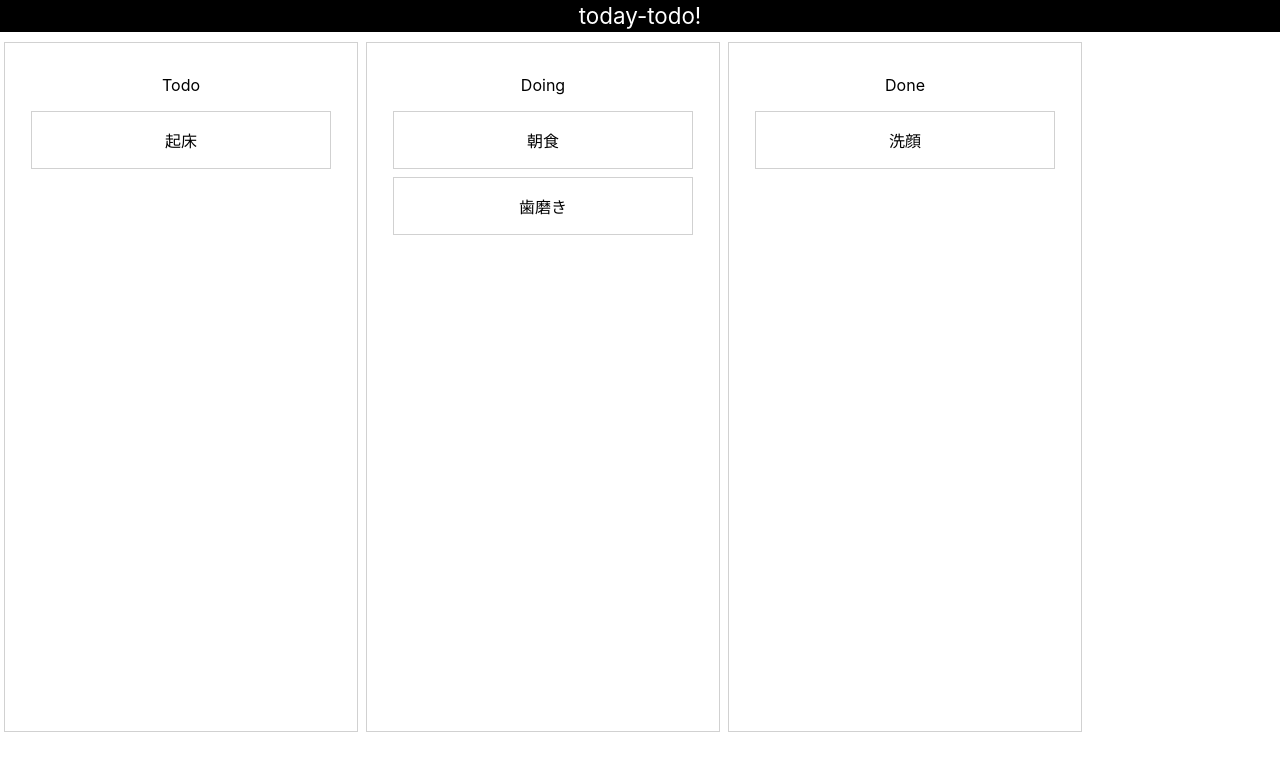
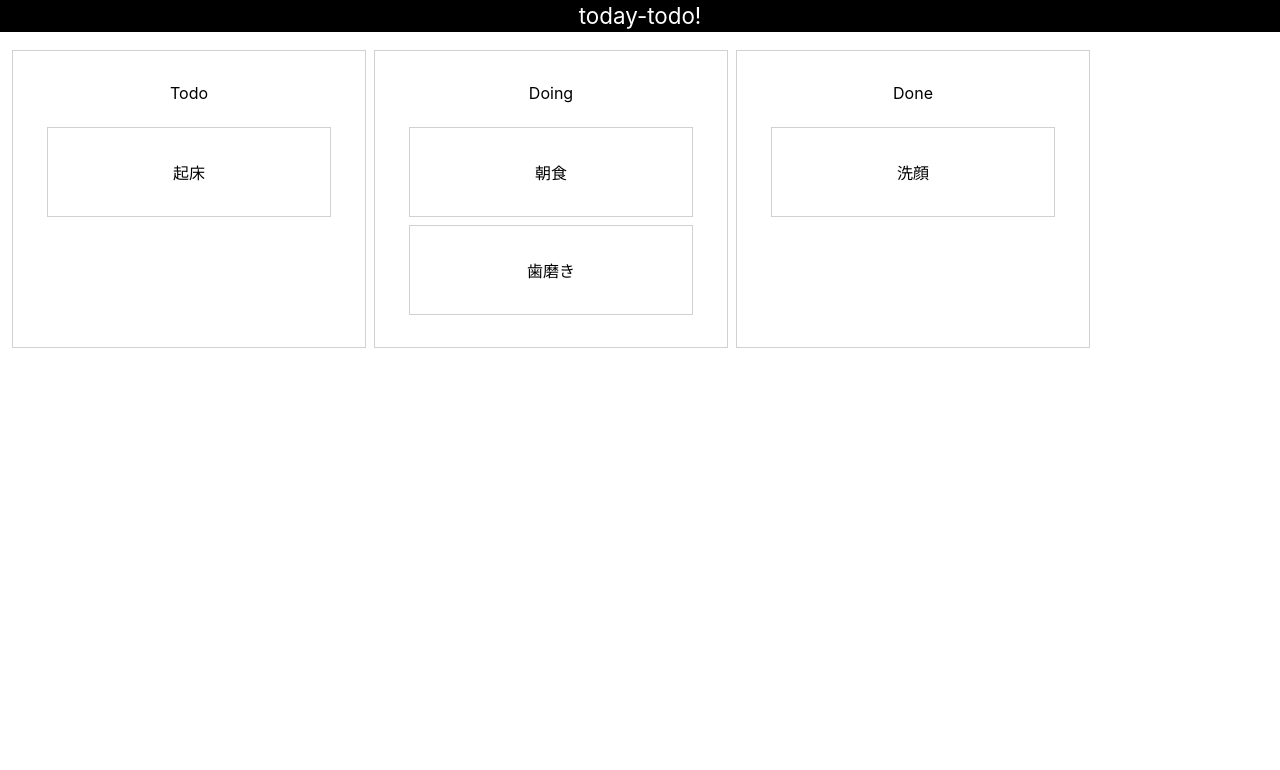
Before and after one commit to daichi1991/today-todo, a React (Create React App) app in the folder fronted/: page / in a window 1280 px wide. Shown: the top 770 px of the page. Built offline with nearby package versions, Linux system fonts and the light colour scheme.

Commit message:
board-height

```diff
--- a/fronted/src/components/molecules/boards.tsx
+++ b/fronted/src/components/molecules/boards.tsx
@@ -16,7 +16,7 @@ const AllBoard = styled.div`
 const BoardArea = styled.div`
     margin: 0 5px;
     padding: 0 5px;
-    height: 80vh;
+    height: auto;
     width: 300px;
 `
 
--- a/fronted/src/components/molecules/styles.tsx
+++ b/fronted/src/components/molecules/styles.tsx
@@ -14,15 +14,16 @@ export const getItemStyle = (isDragging: boolean, draggableStyle:any) => ({
 
 export const getListStyle = (isDraggingOver:boolean) => ({
     display: "flex",
+    height: "auto",
     background: isDraggingOver ? "lightblue" : "white",
-    padding: 0,
+    padding: grid,
 
 });
 
 export const getSubItemStyle = (isDragging: boolean, draggableStyle:any) => ({
     // some basic styles to make the items look a bit nicer
     userSelect: "none",
-    padding: 0,
+    padding: grid * 2,
     margin: `0 0 ${grid}px 0`,
     // change background colour if dragging
     background: isDragging ? "#d1d1d1" : "white",
@@ -33,6 +34,6 @@ export const getSubItemStyle = (isDragging: boolean, draggableStyle:any) => ({
 
 export const getSubListStyle = (isDraggingOver:boolean) => ({
     background: isDraggingOver ? "lightblue" : "white",
-    padding: 0,
+    padding: grid,
 
 });
```
